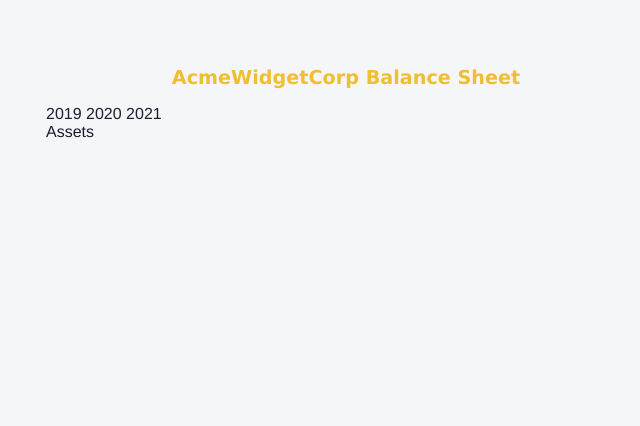
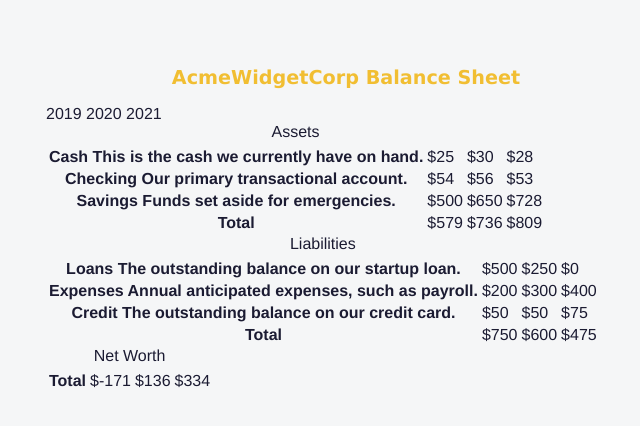
Before and after one commit to arin-b/FCC-Curriculum-Projects, a plain HTML site: page responsiveWebDesign/balanceSheet/index.html in a window 1280 px wide. Shown: the whole page, without its empty margins (294-934 px from the left). Drawn offline with Linux system fonts and the light colour scheme; files that its build step writes are made by us from their sources.

Commit message:
Made changes to index.html

```diff
--- a/responsiveWebDesign/balanceSheet/index.html
+++ b/responsiveWebDesign/balanceSheet/index.html
@@ -32,16 +32,92 @@
 							<th>
 								<span class="sr-only year">2020</span>
 							</th>
-							<th>
+							<th class="current">
 								<span class="sr-only year">2021</span>
 							</th>
 						</thead>
 						<tbody>
+							<tr class="data">
+								<th>Cash <span class="description">This is the cash we currently have on hand.</span></th>
+								<td>$25</td>
+								<td>$30</td>
+								<td class="current">$28</td>
+							</tr>
+							<tr class="data">
+								<th>Checking <span class="description">Our primary transactional account.</span></th>
+								<td>$54</td>
+								<td>$56</td>
+								<td class="current">$53</td>
+							</tr>
+							<tr class="data">
+								<th>Savings <span class="description">Funds set aside for emergencies.</span></th>
+								<td>$500</td>
+								<td>$650</td>
+								<td class="current">$728</td>
+							</tr>
+							<tr class="total">
+								<th>Total <span class="sr-only">Assets</span></th>
+								<td>$579</td>
+								<td>$736</td>
+								<td class="current">$809</td>
+							</tr>
 						</tbody>
 					</table>
 					<table>
+						<caption>Liabilities</caption>
+						<thead>
+							<tr>
+								<td></td>
+								<th><span class="sr-only">2019</span></th>
+								<th><span class="sr-only">2020</span></th>
+								<th><span class="sr-only">2021</span></th>
+							</tr>
+						</thead>
+						<tbody>
+							<tr class="data">
+								<th>Loans <span class="description">The outstanding balance on our startup loan.</span></th>
+								<td>$500</td>
+								<td>$250</td>
+								<td class="current">$0</td>
+							</tr>
+							<tr class="data">
+								<th>Expenses <span class="description">Annual anticipated expenses, such as payroll.</span></th>
+								<td>$200</td>
+								<td>$300</td>
+								<td class="current">$400</td>
+							</tr>
+							<tr class="data">
+								<th>Credit <span class="description">The outstanding balance on our credit card.</span></th>
+								<td>$50</td>
+								<td>$50</td>
+								<td>$75</td>
+							</tr>
+							<tr class="total">
+								<th>Total <span class="sr-only">Liabilities</span></th>
+								<td>$750</td>
+								<td>$600</td>
+								<td class="current">$475</td>
+							</tr>
+						</tbody>
 					</table>
 					<table>
+						<caption>Net Worth</caption>
+						<thead>
+							<tr>
+								<td></td>
+								<th><span class="sr-only">2019</span></th>
+								<th><span class="sr-only">2020</span></th>
+								<th><span class="sr-only">2021</span></th>
+							</tr>
+						</thead>
+						<tbody>
+							<tr class="total">
+								<th>Total <span class="sr-only">Net Worth</span></th>
+								<td>$-171</td>
+								<td>$136</td>
+								<td class="current">$334</td>
+							</tr>
+						</tbody>
 					</table>
 				</div>
 			</section>
```
